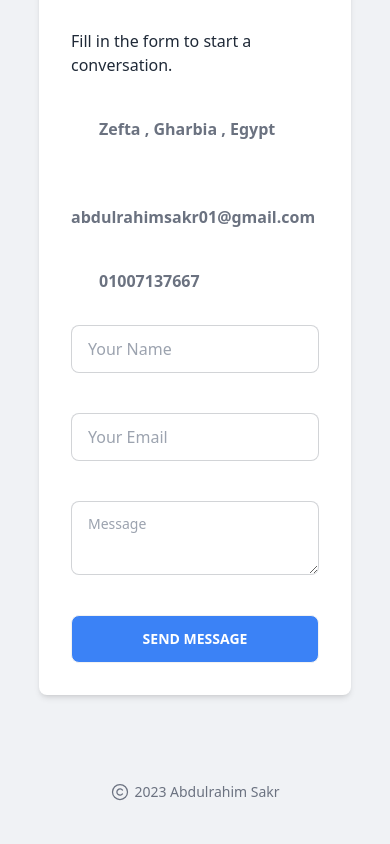
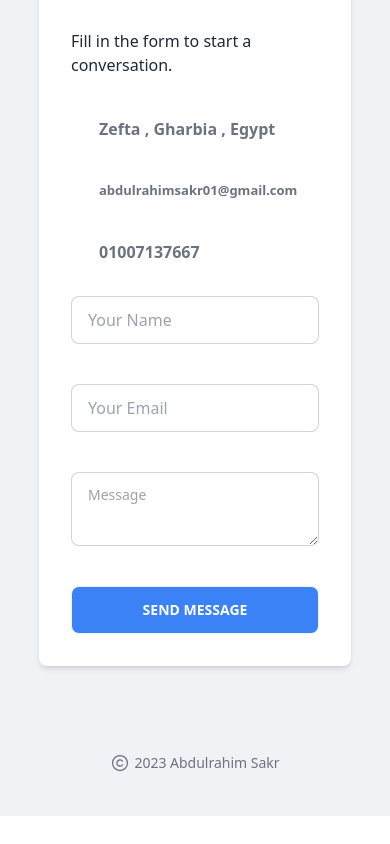
Before and after one commit to AbdoSakrEgy/abdulrahimSakr-personal-website, a React (Vite) app: page / in a window 390 px wide. Shown: the part 3048-3892 px from the top of the page. After the commit the page ends 3864 px from the top, so only its background shows below. Built offline with nearby package versions, Linux system fonts and the light colour scheme; some icons are missing.

Commit message:
Repair some responsive designs

```diff
--- a/src/index.css
+++ b/src/index.css
@@ -87,6 +87,9 @@
     .resp-container form{
         padding-top: 2rem;
     }
+    .resp-ContactSec4{
+        font-size: small;
+    }
 }
 
 /*
```
